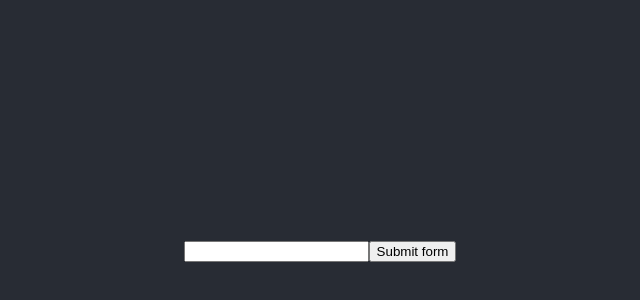
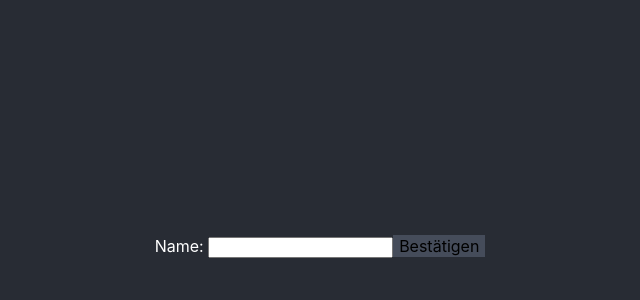
Before and after one commit to Meike268/handwriting-pairwise-labeling-app-frontend, a React (Create React App) app: page / in a window 1280 px wide. Shown: the part 154-454 px from the top of the page, without its empty margins (320-960 px from the left). Built offline with nearby package versions, Linux system fonts and the light colour scheme.

Commit message:
style: Finish initial styling

```diff
--- a/src/App.css
+++ b/src/App.css
@@ -20,8 +20,25 @@
   flex-direction: column;
   align-items: center;
   justify-content: center;
-  font-size: calc(10px + 2vmin);
+  font-size: 16px;
   color: white;
+}
+
+button {
+  background-color: #454c5a;
+  border: none;
+  cursor: pointer;
+  font-family: inherit;
+  font-weight: inherit;
+  font-size: inherit;
+  overflow: hidden;
+  overflow-wrap: anywhere;
+}
+button:active {
+  background-color: #8992a4;
+}
+button:hover {
+  background-color: #8992a4;
 }
 
 .App-link {
--- a/src/Login.tsx
+++ b/src/Login.tsx
@@ -18,8 +18,9 @@ export const Login: React.FC<{ children: ReactNode }> = ({children}) => {
 
     if (user === undefined) {
         return <div>
+            Name:&nbsp;
             <input onChange={e => setName(e.target.value)}/>
-            <button onClick={() => onSubmit()} type="submit">Submit form</button>
+            <button onClick={() => onSubmit()} type="submit">Bestätigen</button>
         </div>
     } else {
         return <UserContext.Provider value={user}>
--- a/src/Main.tsx
+++ b/src/Main.tsx
@@ -150,13 +150,13 @@ const Main: React.FC = () => {
             { pastBufferLength <= 0 ? <div style={{width: NAVIGATION_BUTTON_RELATIVE_WIDTH + "%"}}/> :
                 <div onClick={() => prevPage()} style={{width: NAVIGATION_BUTTON_RELATIVE_WIDTH + "%", color: "green", fontWeight: "bolder", cursor: "pointer"}}>zurück</div>
             }
-            <div style={{height: "min-content", maxWidth: NAVIGATION_BUTTON_RELATIVE_WIDTH*2 + "%"}}>{header}</div>
+            <h1 style={{height: "min-content", maxWidth: (100-NAVIGATION_BUTTON_RELATIVE_WIDTH*2) + "%"}}>{header}</h1>
             { futureBufferLength < 1 || futureBufferLength <= 3 ? <div style={{width: NAVIGATION_BUTTON_RELATIVE_WIDTH + "%"}}/> :
                 <div onClick={() => nextPage()} style={{width: NAVIGATION_BUTTON_RELATIVE_WIDTH + "%", color: "green", fontWeight: "bolder", cursor: "pointer"}}>weiter</div>
             }
         </div>
         <ProgressBar style={{height: "1.5%"}} current={page.number} end={8 * (1+wordIds.length)}/>
-        <div style={{height: "92.5%"}}>{pageBuffer[bufferPointer].content}</div>
+        <div style={{height: "92.5%", width: "100%", display:"flex", justifyItems: "center", alignItems: "center"}}>{pageBuffer[bufferPointer].content}</div>
     </div>
 }
 
--- a/src/QuestionPage.tsx
+++ b/src/QuestionPage.tsx
@@ -22,19 +22,21 @@ const QuestionPage: React.FC<{wordId: WordIdType, feature: Feature, onSubmit: ()
     console.log(wordId + ": " + JSON.stringify(rating))
     if (rating === undefined)
         return <div></div>
-    return <div style={{height: "100%"}}>
-        <img src={"/words/" + wordId + ".png"} style={{height: "10%"}}/>
+    return <div style={{height: "100%", width: "100%"}}>
+        <div style={{height: "80%", width: "100%", display: "flex", justifyContent: "center", alignItems: "center", alignContent: "center"}}>
+            <img src={"/words/" + wordId + ".png"} alt={"The word you need to label"} style={{height: "20%"}}/>
+        </div>
         <div style={{display: "flex", flexDirection: "row", justifyContent: "space-between", height: "20%", position: "absolute", bottom: "0", width: "100%"}}>
             {feature !== Feature.GENERAL_READABILITY ? <>
-                <div className={"choiceField"} onClick={() => submit(0)} style={{backgroundColor: rating[feature] === 0 ? "green" : undefined, width: "33%"}}>0 - nicht vorhanden</div>
-                <div className={"choiceField"} onClick={() => submit(1)} style={{backgroundColor: rating[feature] === 1 ? "green" : undefined, width: "33%"}}>1 - vorhanden</div>
-                <div className={"choiceField"} onClick={() => submit(2)} style={{backgroundColor: rating[feature] === 2 ? "green" : undefined, width: "33%"}}>2 - stark vorhanden</div>
+                <button onClick={() => submit(0)} style={{backgroundColor: rating[feature] === 0 ? "green" : undefined, width: "33%"}}>0 - nicht vorhanden</button>
+                <button onClick={() => submit(1)} style={{backgroundColor: rating[feature] === 1 ? "green" : undefined, width: "33%"}}>1 - vorhanden</button>
+                <button onClick={() => submit(2)} style={{backgroundColor: rating[feature] === 2 ? "green" : undefined, width: "33%"}}>2 - stark vorhanden</button>
             </> : <>
-                <div className={"choiceField"} onClick={() => submit(0)} style={{backgroundColor: rating[feature] === 0 ? "green" : undefined, width: "19.5%"}}>0 - nicht vorhanden</div>
-                <div className={"choiceField"} onClick={() => submit(1)} style={{backgroundColor: rating[feature] === 1 ? "green" : undefined, width: "19.5%"}}>1 - vorhanden</div>
-                <div className={"choiceField"} onClick={() => submit(2)} style={{backgroundColor: rating[feature] === 2 ? "green" : undefined, width: "19.5%"}}>2 - stark vorhanden</div>
-                <div className={"choiceField"} onClick={() => submit(3)} style={{backgroundColor: rating[feature] === 3 ? "green" : undefined, width: "19.5%"}}>3 - stark vorhanden</div>
-                <div className={"choiceField"} onClick={() => submit(4)} style={{backgroundColor: rating[feature] === 4 ? "green" : undefined, width: "19.5%"}}>4 - stark vorhanden</div>
+                <button onClick={() => submit(0)} style={{backgroundColor: rating[feature] === 0 ? "green" : undefined, width: "19.5%"}}>0 - nicht vorhanden</button>
+                <button onClick={() => submit(1)} style={{backgroundColor: rating[feature] === 1 ? "green" : undefined, width: "19.5%"}}>1 - vorhanden</button>
+                <button onClick={() => submit(2)} style={{backgroundColor: rating[feature] === 2 ? "green" : undefined, width: "19.5%"}}>2 - stark vorhanden</button>
+                <button onClick={() => submit(3)} style={{backgroundColor: rating[feature] === 3 ? "green" : undefined, width: "19.5%"}}>3 - stark vorhanden</button>
+                <button onClick={() => submit(4)} style={{backgroundColor: rating[feature] === 4 ? "green" : undefined, width: "19.5%"}}>4 - stark vorhanden</button>
             </>}
         </div>
     </div>
```
